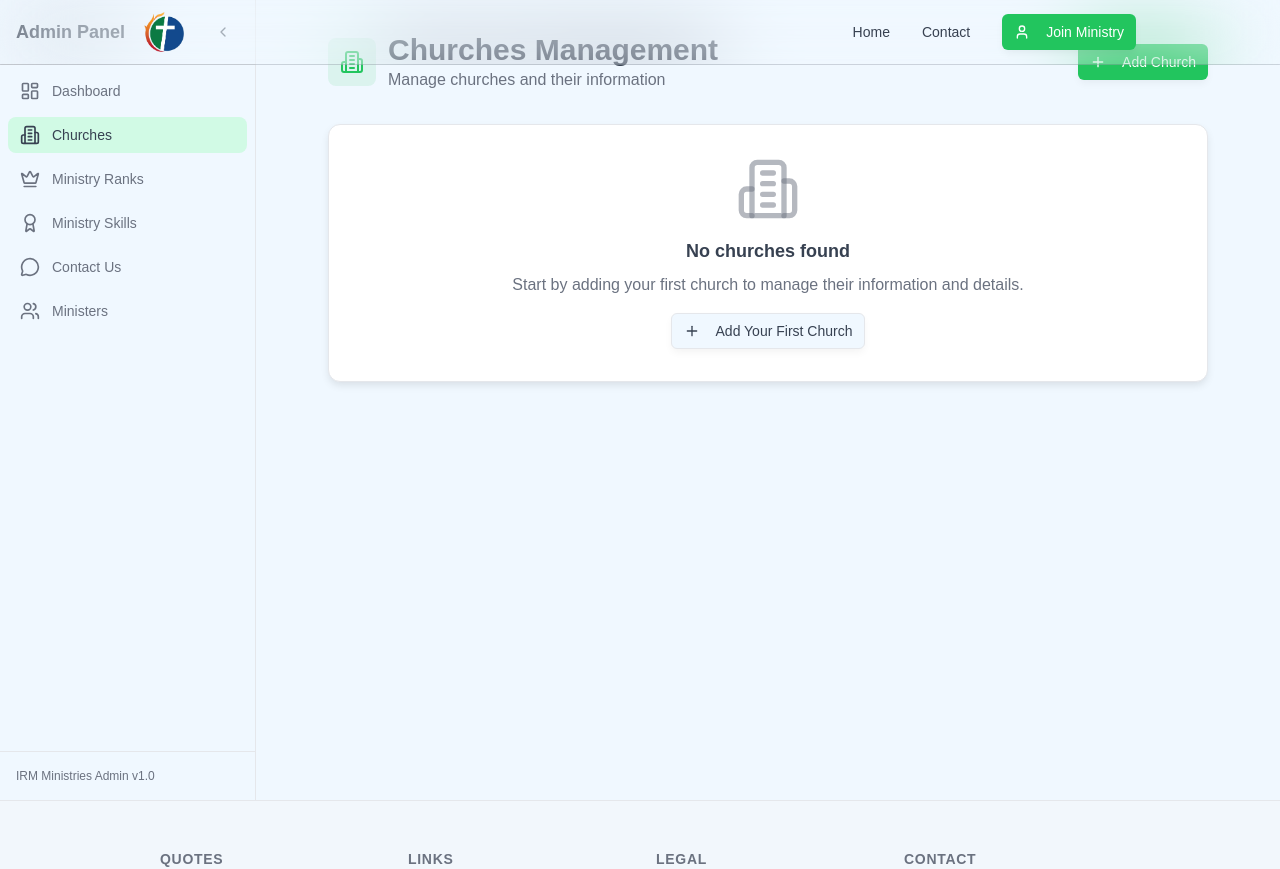
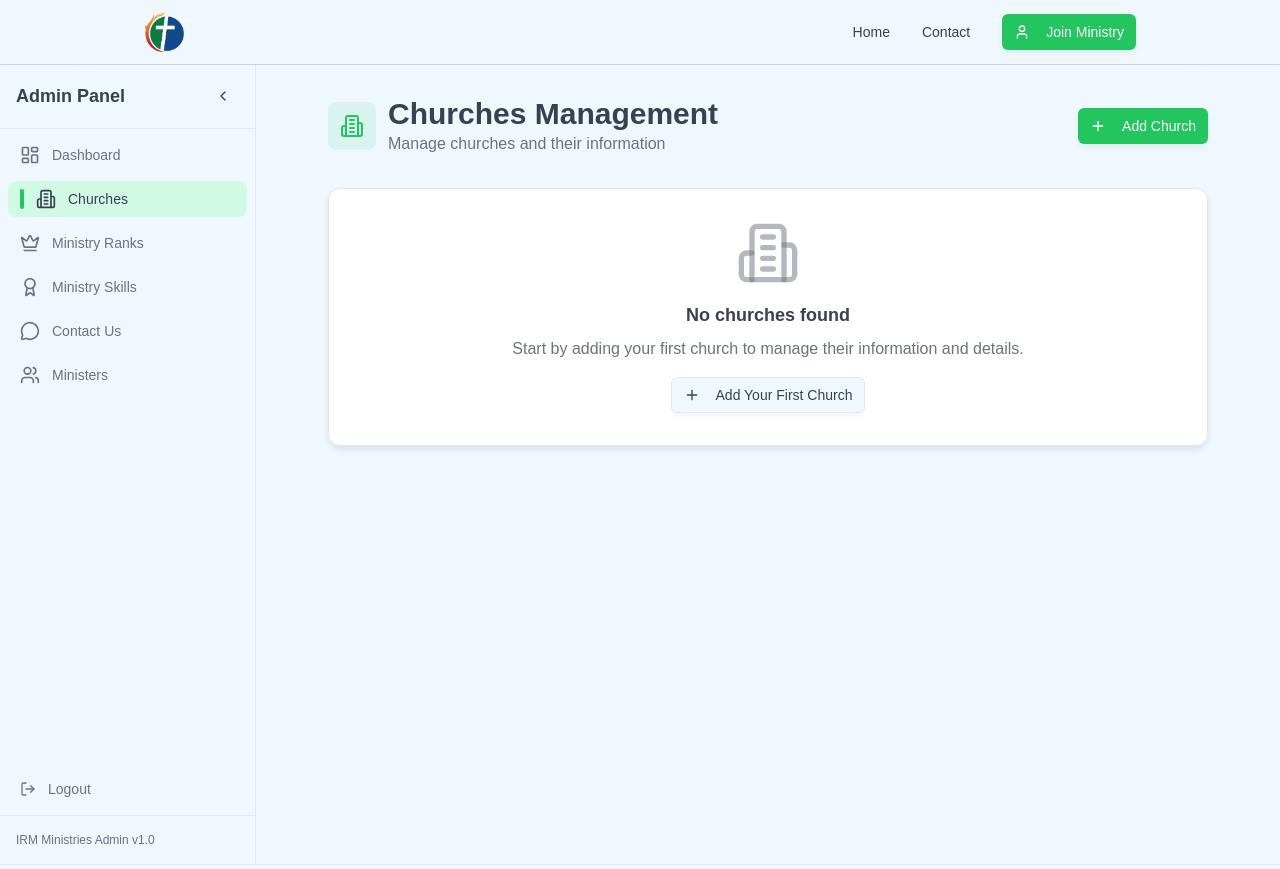
Before and after one commit to Lands-Horizon-Corp/irm-mininstries, a Next.js app: page /admin/churches in a window 1280 px wide. Shown: the top 869 px of the page. Built offline with nearby package versions, Linux system fonts and the light colour scheme.

Commit message:
feat: sidebar

```diff
--- a/src/app/(platform)/admin/layout.tsx
+++ b/src/app/(platform)/admin/layout.tsx
@@ -14,7 +14,7 @@ export default function AdminLayout({
   children: React.ReactNode;
 }) {
   return (
-    <div className="bg-background flex h-screen">
+    <div className="bg-background mt-16 flex">
       <AdminSidebar />
       <main className="flex-1 overflow-auto">{children}</main>
     </div>
--- a/src/components/admin/sidebar.tsx
+++ b/src/components/admin/sidebar.tsx
@@ -3,6 +3,7 @@
 import { useState } from "react";
 import Link from "next/link";
 import { usePathname } from "next/navigation";
+import { signOut } from "next-auth/react";
 
 import {
   Award,
@@ -11,6 +12,7 @@ import {
   ChevronRight,
   Crown,
   LayoutDashboard,
+  LogOut,
   MessageCircle,
   Users,
 } from "lucide-react";
@@ -59,6 +61,10 @@ const sidebarItems = [
 export function AdminSidebar({ className }: SidebarProps) {
   const [isCollapsed, setIsCollapsed] = useState(false);
   const pathname = usePathname();
+
+  const handleSignOut = async () => {
+    await signOut({ callbackUrl: "/" });
+  };
 
   const toggleSidebar = () => {
     setIsCollapsed(!isCollapsed);
@@ -114,12 +120,29 @@ export function AdminSidebar({ className }: SidebarProps) {
               key={item.href}
               title={isCollapsed ? item.title : undefined}
             >
+              {isActive && <div className="bg-primary h-full w-1 rounded" />}
               <Icon className="h-5 w-5 flex-shrink-0" />
               {!isCollapsed && <span>{item.title}</span>}
             </Link>
           );
         })}
       </nav>
+
+      {/* Logout Button */}
+      <div className="p-2">
+        <Button
+          className={cn(
+            "hover:bg-destructive hover:text-destructive-foreground text-muted-foreground flex w-full items-center justify-start gap-3 rounded-lg px-3 py-2 text-sm font-medium transition-colors",
+            isCollapsed && "justify-center px-2"
+          )}
+          title={isCollapsed ? "Logout" : undefined}
+          variant="ghost"
+          onClick={handleSignOut}
+        >
+          <LogOut className="h-5 w-5 flex-shrink-0" />
+          {!isCollapsed && <span>Logout</span>}
+        </Button>
+      </div>
 
       <Separator />
 
```
